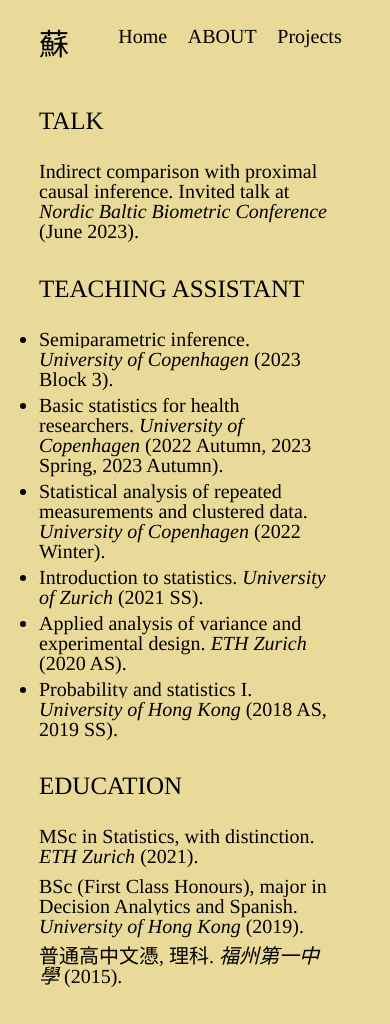
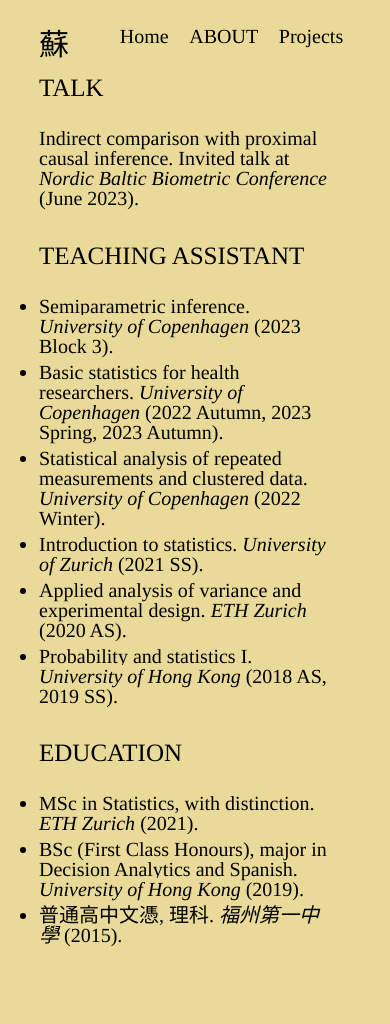
Before and after one commit to zehaosu/zehaosu.github.io, a plain HTML site: page about.html in a window 390 px wide. After the commit the page ends 983 px from the top, so only its background shows below. Drawn offline with Linux system fonts and the light colour scheme; a web font is replaced by a local one.

Commit message:
Small updates

```diff
--- a/about.html
+++ b/about.html
@@ -14,12 +14,14 @@
     <div class="navbar">
       <div class="logo">
 	   <span style="font-family:'Noto Serif TC';">蘇</span>
-	  </div>
+      </div>
+      <div class="pages">
 	  <ul>
   	    <li><a href="index.html">Home</a></li>
   	    <li><a class="active" href="about.html">About</a></li>
 	    <li><a href="projects.html">Projects</a></li>
 	  </ul>
+      </div>
     </div>
     <div class="main">
       <div class="vertical-40px"></div>
@@ -39,9 +41,11 @@
 	</ul>
 	<p class="vertical-1cm"></p>
 	<p class="large">Education</p>
-	<p>MSc in Statistics, with distinction. <i>ETH Zurich</i> (2021).</p>
-	<p>BSc (First Class Honours), major in Decision Analytics and Spanish. <i>University of Hong Kong</i> (2019).</p>
-	<p><span style="font-family:'Noto Serif TC'">普通高中文憑</span>, <span style="font-family:'Noto Serif TC'">理科</span>. <i><span style="font-family:'Noto Serif TC'">福州第一中學</span></i> (2015).</p>
+	<ul class="courses">
+	  <li>MSc in Statistics, with distinction. <i>ETH Zurich</i> (2021).</li>
+	  <li>BSc (First Class Honours), major in Decision Analytics and Spanish. <i>University of Hong Kong</i> (2019).</li>
+	  <li><span style="font-family:'Noto Serif TC'">普通高中文憑</span>, <span style="font-family:'Noto Serif TC'">理科</span>. <i><span style="font-family:'Noto Serif TC'">福州第一中學</span></i> (2015).</li>
+	</ul>
 	<!-- <p class="large">About me</p> -->
 	<!-- <p>I was brought up in <a href="https://en.wikipedia.org/wiki/Fuzhou" target="_blank">Fuzhou</a>, a beautiful costal city in southeast China.</p> -->
 	<!-- <p>My given name pronounced in German sounds not too far from the actual Mandarin pronunciation.</p> -->
--- a/assets/css/main.css
+++ b/assets/css/main.css
@@ -290,10 +290,27 @@ hr {
   float: right;
 }
 
+.pages {
+  float: right;
+  margin-right: 20vw;
+}
+
+@media (max-width: 480px) {
+    .pages {
+	margin-right: 5vw;
+    }
+}
+
+@media (max-width: 820px) {
+    .pages {
+	margin-right: 10vw;
+    }
+  }
+
 ul.navbar {
-  margin: 0;
-  padding: 0;
-  display: flex;
+    margin: 0;
+    padding: 0;
+    display: flex;
 }
 
 ul.navbar li {
@@ -426,7 +443,7 @@ ul.navbar a {
     transition: color 0.2s ease-in-out, background-color 0.2s ease-in-out;
     color: #000000;
     font-family: Times, Helvetica;
-    font-size: 18px;
+    font-size: 20px;
     text-decoration-line: none;
     padding: 0vw 2vw 0vw 2vw;
     display: inline-block;
@@ -467,7 +484,7 @@ ul.navbar a {
 .logo {
   float: left;
   margin-left: 20vw;
-  font-size: 1.5em;
+  font-size: 30px;
   height: 30px;
   letter-spacing: 1px;
   text-transform: uppercase;
```
Also changed, not shown: index.html (+7 -2 lines), projects.html (+4 -0 lines).
